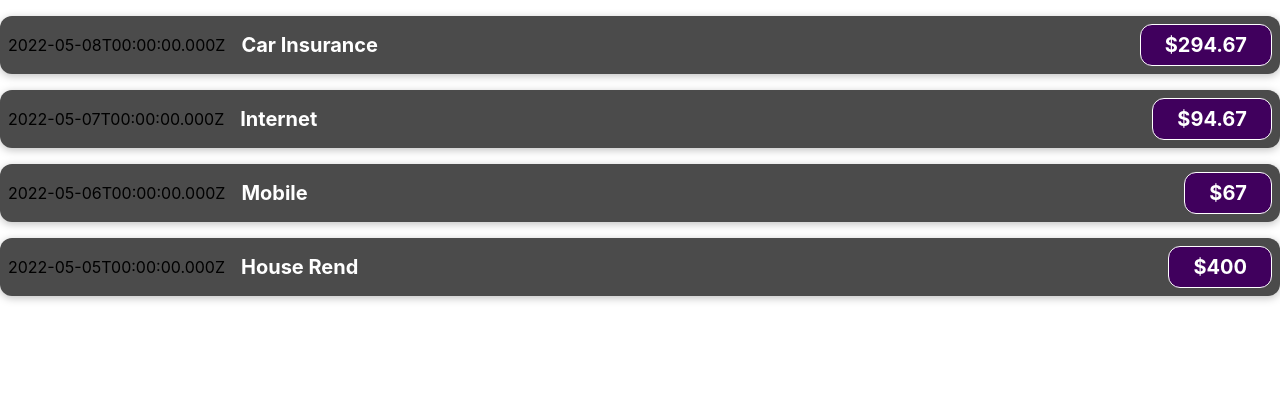
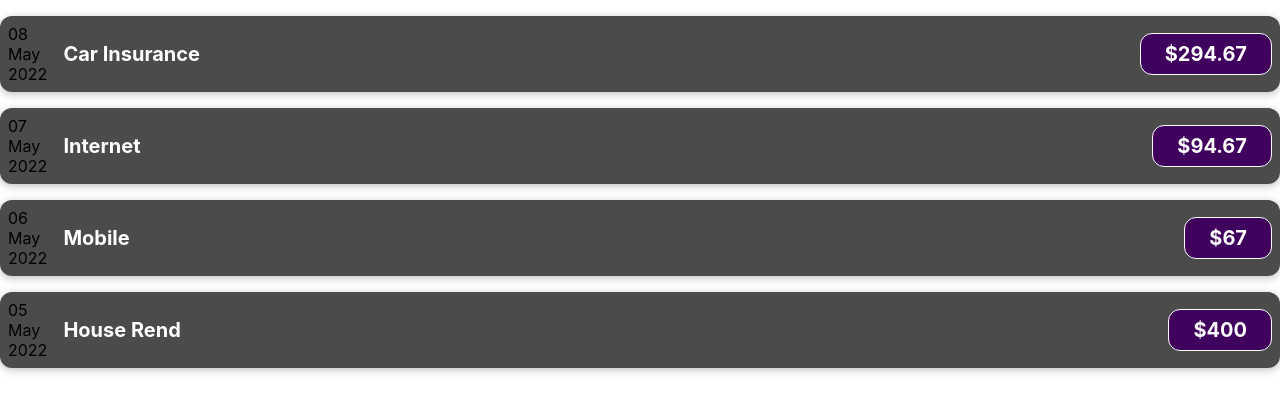
Before and after one commit to santosant/full-react, a JavaScript app: page / in a window 1280 px wide. Shown: the top 412 px of the page. Built offline with nearby package versions, Linux system fonts and the light colour scheme; the HTML template or start-up script is replaced by a standard one.

Commit message:
date format with toLocaleString

```diff
--- a/src/App.js
+++ b/src/App.js
@@ -3,31 +3,31 @@
 
 function App() {
   const expenses = [
-    { data: new Date(2022, 4, 8), title: 'Car Insurance', amount: 294.67 },
-    { data: new Date(2022, 4, 7), title: 'Internet', amount: 94.67 },
-    { data: new Date(2022, 4, 6), title: 'Mobile', amount: 67.0 },
-    { data: new Date(2022, 4, 5), title: 'House Rend', amount: 400.0 },
+    { date: new Date(2022, 4, 8), title: 'Car Insurance', amount: 294.67 },
+    { date: new Date(2022, 4, 7), title: 'Internet', amount: 94.67 },
+    { date: new Date(2022, 4, 6), title: 'Mobile', amount: 67.0 },
+    { date: new Date(2022, 4, 5), title: 'House Rend', amount: 400.0 },
   ];
   return (
     <>
       <ExpenseItem
         title={expenses[0].title}
-        data={expenses[0].data}
+        date={expenses[0].date}
         amount={expenses[0].amount}
       />
       <ExpenseItem
         title={expenses[1].title}
-        data={expenses[1].data}
+        date={expenses[1].date}
         amount={expenses[1].amount}
       />
       <ExpenseItem
         title={expenses[2].title}
-        data={expenses[2].data}
+        date={expenses[2].date}
         amount={expenses[2].amount}
       />
       <ExpenseItem
         title={expenses[3].title}
-        data={expenses[3].data}
+        date={expenses[3].date}
         amount={expenses[3].amount}
       />
     </>
--- a/src/components/ExpenseItem.js
+++ b/src/components/ExpenseItem.js
@@ -1,9 +1,17 @@
 import './ExpenseItem.css';
 
 function ExpenseItem(props) {
+  const month = props.date.toLocaleString('en-US', { month: 'long' });
+  const day = props.date.toLocaleString('en-US', { day: '2-digit' });
+  const year = props.date.getFullYear();
+
   return (
     <div className='expense-item'>
-      <div>{props.data.toISOString()}</div>
+      <div>
+        <div>{day}</div>
+        <div>{month}</div>
+        <div>{year}</div>
+      </div>
       <div className='expense-item__description'>
         <h2>{props.title}</h2>
         <div className='expense-item__price'>${props.amount}</div>
```
